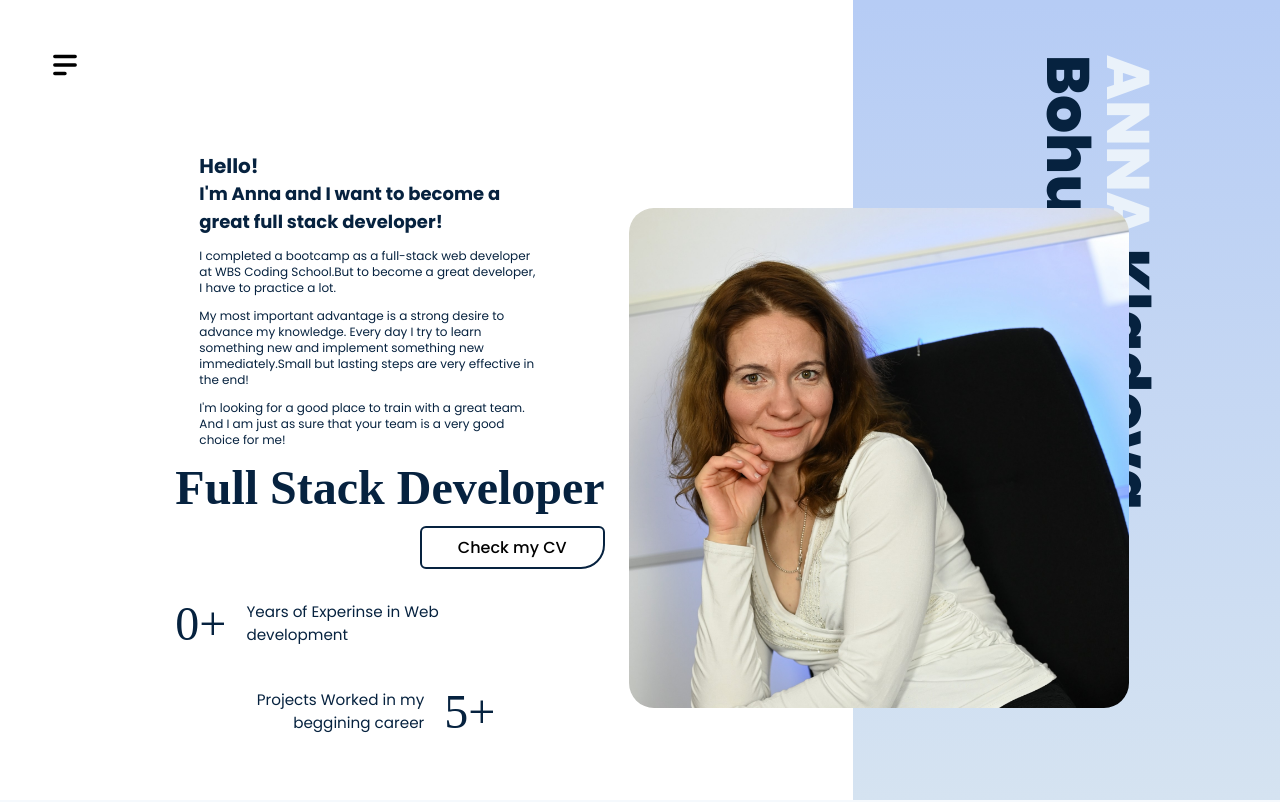
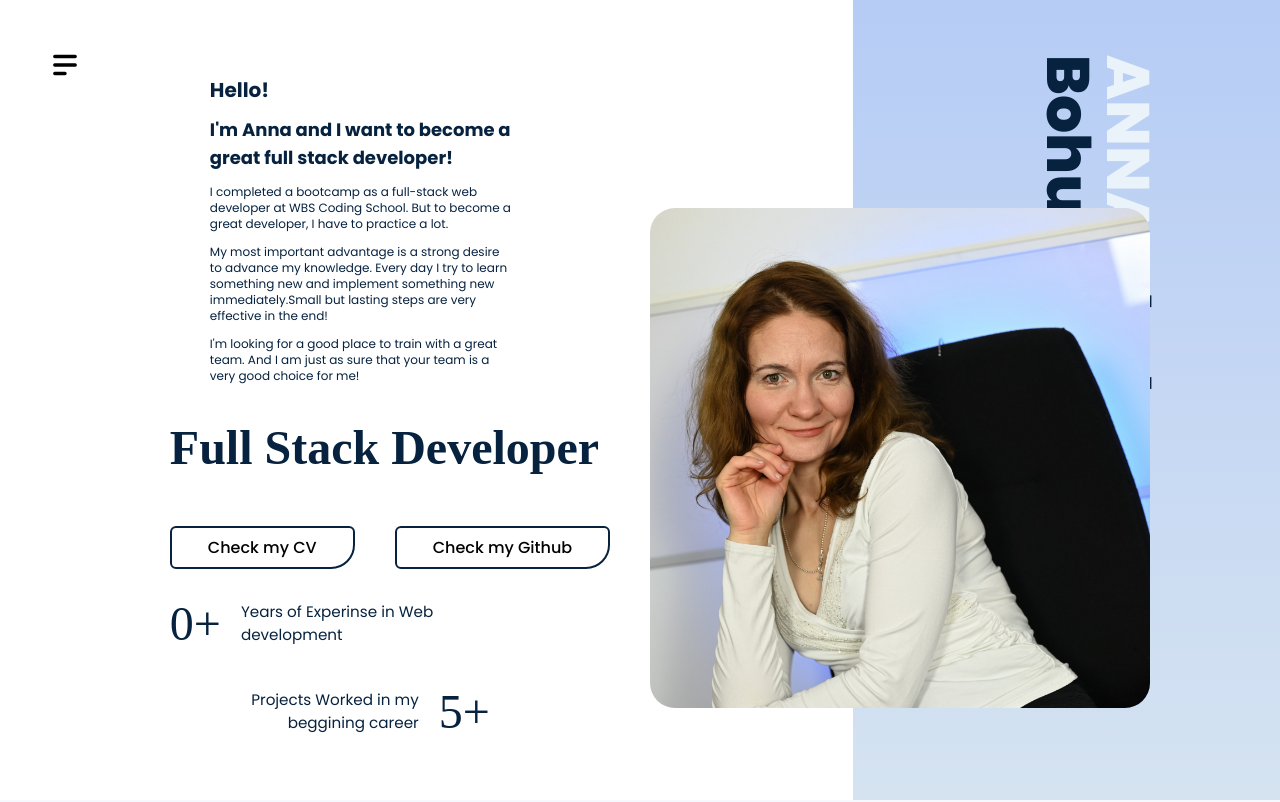
Before and after one commit to Anna-Bohun-art/react_portfolio, a React (Vite) app: page / in a window 1280 px wide. Shown: the top 802 px of the page. Built offline with nearby package versions, Linux system fonts and the light colour scheme; a web font is replaced by a local one.

Commit message:
adding the github button

```diff
--- a/src/App.jsx
+++ b/src/App.jsx
@@ -4,6 +4,7 @@ import Navbar from "./Layouts/Navbar";
 import Skills from "./components/Skills";
 import Service from "./components/Services";
 import Projects from "./components/Projects";
+
 import Contact from "./components/Contact";
 import { useEffect } from "react";
 // Animation package
@@ -25,6 +26,7 @@ const App = () => {
       <Skills />
       <Service />
       <Projects />
+
       <Contact />
       <footer className="p-3 text-center">
         <h6 className="mb-3">Anna Kladova Bohun</h6>
--- a/src/components/Hero.jsx
+++ b/src/components/Hero.jsx
@@ -20,30 +20,36 @@ const Hero = () => {
 
         {/* first col */}
 
-        <div className="pb-16 px-6 pt-5" data-aos="fade-down">
-        <div class="px-6 max-w-sm rounded overflow-hidden fade-left">
-  {/*<img class="w-full" src="/img/card-top.jpg" alt="Sunset in the mountains">*/}
-  <div class="py-4">
-    {/*<div class="font-bold text-xl mb-2"></div>*/}
-    <p className="text-xl font-bold text-gray-700">Hello!</p>
-    <p class="text-lg font-bold text-gray-700">
+        <div className="pb-16 px-10 pt-1" data-aos="fade-down">
+        <div className=" max-w-sm rounded overflow-hidden fade-left">
+          <div className="px-10">
+            <p className="text-xl font-bold text-gray-700 pt-3">Hello!</p>
+            <p className="font-bold text-lg text-gray-700 pt-3">
               I'm Anna and I want to become a great full stack developer!
             </p>
-    <p class="text-xs text-gray-700 text-base pt-3">
-      I completed a bootcamp as a full-stack web developer at WBS Coding School.But to become a great developer, I have to practice a lot.
-      <p class="text-xs text-gray-700 text-base pt-3">My most important advantage is a strong desire to advance my knowledge. Every day I try to learn something new and implement something new immediately.Small but lasting steps are very effective in the end!</p>
+            <p className="text-xs text-gray-700 text-base pt-3">
+              I completed a bootcamp as a full-stack web developer at WBS Coding School. But to become a great developer, I have to practice a lot.
             </p>
-    <p class="text-xs text-gray-700 text-base pt-3">
+            <p className="text-xs text-gray-700 text-base pt-3">My most important advantage is a strong desire to advance my knowledge. Every day I try to learn something new and implement something new immediately.Small but lasting steps are very effective in the end!</p>
+            <p className="text-xs text-gray-700 text-base pt-3">
               I'm looking for a good place to train with a great team. And I am just as sure that your team is a very good choice for me!
             </p>
           </div>
         </div>
+          <div className="mt-10">
             <h2>{hero.title}</h2>
+          </div>
           <br />
-          <div className="flex justify-end">
-            <button>
+
+          <div className="flex justify-end mt-10">
+            <button className="mr-10">
               <a href="https://anna-cv.tiiny.site" target="_blank" className="btn">
                 Check my CV
+              </a>
+              </button>
+              <button>
+              <a href="https://github.com/anna-bohun-art" target="_blank" className="btn">
+                Check my Github
               </a>
             </button>
           </div>
--- a/src/index.css
+++ b/src/index.css
@@ -66,3 +66,6 @@
 .swiper-pagination-bullet {
   @apply w-3 h-3 bg-dark_primary;
 }
+.cv-button {
+  margin-left: 25px;
+}
```
Lines whose indentation alone changed are shown as unchanged.
